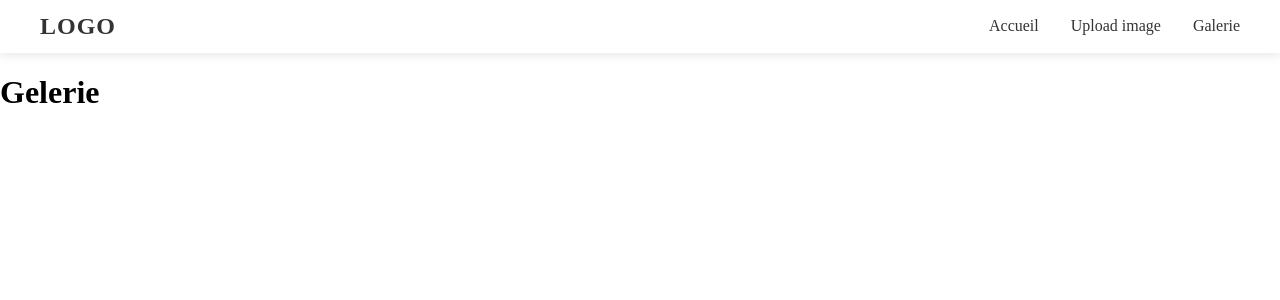
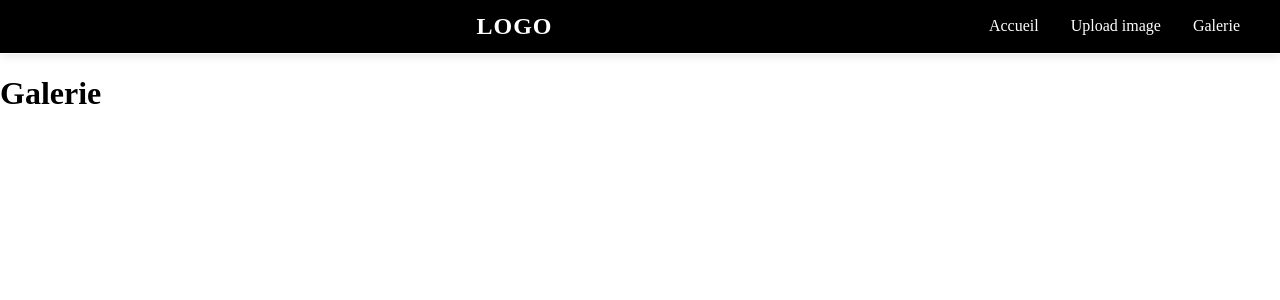
Before and after one commit to Lelelr/Mini_projet_docker, a Flask app: page /galerie in a window 1280 px wide. Shown: the top 300 px of the page. Run offline with Flask 3, Linux system fonts and the light colour scheme.

Commit message:
Dernière modification Léandre 06/10/25

```diff
--- a/app.py
+++ b/app.py
@@ -1,6 +1,7 @@
 from flask import Flask, request, render_template
 import os
 from werkzeug.utils import secure_filename
+# from flask_sqlalchemy import SQLAlchemy
 
 # test
 app = Flask(__name__)
--- a/static/css/galerie.css
+++ b/static/css/galerie.css
@@ -7,11 +7,12 @@ html, body {
 /* --------------------------NAV-BAR------------------------------ */
 .navbar {
 width: 100%;
-background-color: #ffffff;
+background-color: #000000;
 box-shadow: 0 2px 10px rgba(0, 0, 0, 0.1);
 position: sticky;
 top: 0;
 z-index: 1000;
+border-bottom: 1px solid white;
 }
 
 .navbar nav {
@@ -28,7 +29,7 @@ padding: 0.8rem 1.5rem;
 font-size: 1.5rem;
 font-weight: bold;
 letter-spacing: 1px;
-color: #333;
+color: #ffffff;
 cursor: pointer;
 }
 
@@ -43,20 +44,13 @@ padding: 0;
 
 .navbar .menu ul li a {
 text-decoration: none;
-color: #333;
+color: #ffffff;
 font-weight: 500;
 transition: color 0.3s ease;
 }
 
 .navbar .menu ul li a:hover {
 color: #007bff;
-}
-
-/* === Icône burger === */
-.menu-icon {
-display: none;
-cursor: pointer;
-color: #333;
 }
 
 /* === Responsive === */
--- a/templates/accueil.html
+++ b/templates/accueil.html
@@ -6,8 +6,9 @@
     <link rel="stylesheet" href="{{ url_for('static', filename='css/accueil.css') }}">
     <title>Accueil</title>
 </head>
+
 <body>
-<!-- Navbar -->
+    <!---------------------------------------- NAVBAR ---------------------------------------->
     <div class="navbar">
         <nav>
             <div class="menu-icon">
@@ -25,6 +26,7 @@
             </div>
         </nav>
     </div>
+    <!---------------------------------------------------------------------------------------->
 
     <h1>Accueil</h1>
 
--- a/templates/galerie.html
+++ b/templates/galerie.html
@@ -6,8 +6,9 @@
     <link rel="stylesheet" href="{{ url_for('static', filename='css/galerie.css') }}">
     <title>Galerie</title>
 </head>
+
 <body>
-<!-- Navbar -->
+    <!---------------------------------------- NAVBAR ---------------------------------------->
     <div class="navbar">
         <nav>
             <div class="menu-icon">
@@ -25,8 +26,8 @@
             </div>
         </nav>
     </div>
-
-<h1>Gelerie</h1>
+    <!---------------------------------------------------------------------------------------->
+    <h1>Galerie</h1>
 
 
 </body>
--- a/templates/import.html
+++ b/templates/import.html
@@ -6,8 +6,9 @@
     <title>Ajouter un nouveau personnage</title>
     <link rel="stylesheet" href="{{ url_for('static', filename='css/import.css') }}">
 </head>
+
 <body>
-<!-- Navbar -->
+    <!---------------------------------------- NAVBAR ---------------------------------------->
     <div class="navbar">
         <nav>
             <div class="menu-icon">
@@ -25,7 +26,7 @@
             </div>
         </nav>
     </div>
-
+    <!---------------------------------------------------------------------------------------->
 
 
     <div class="centre">
```
Also changed, not shown: static/css/accueil.css (+4 -10 lines), static/css/carte.css (+4 -11 lines), static/css/import.css (+4 -3 lines), templates/carte.html (+3 -10 lines). Lines whose indentation alone changed are shown as unchanged.
